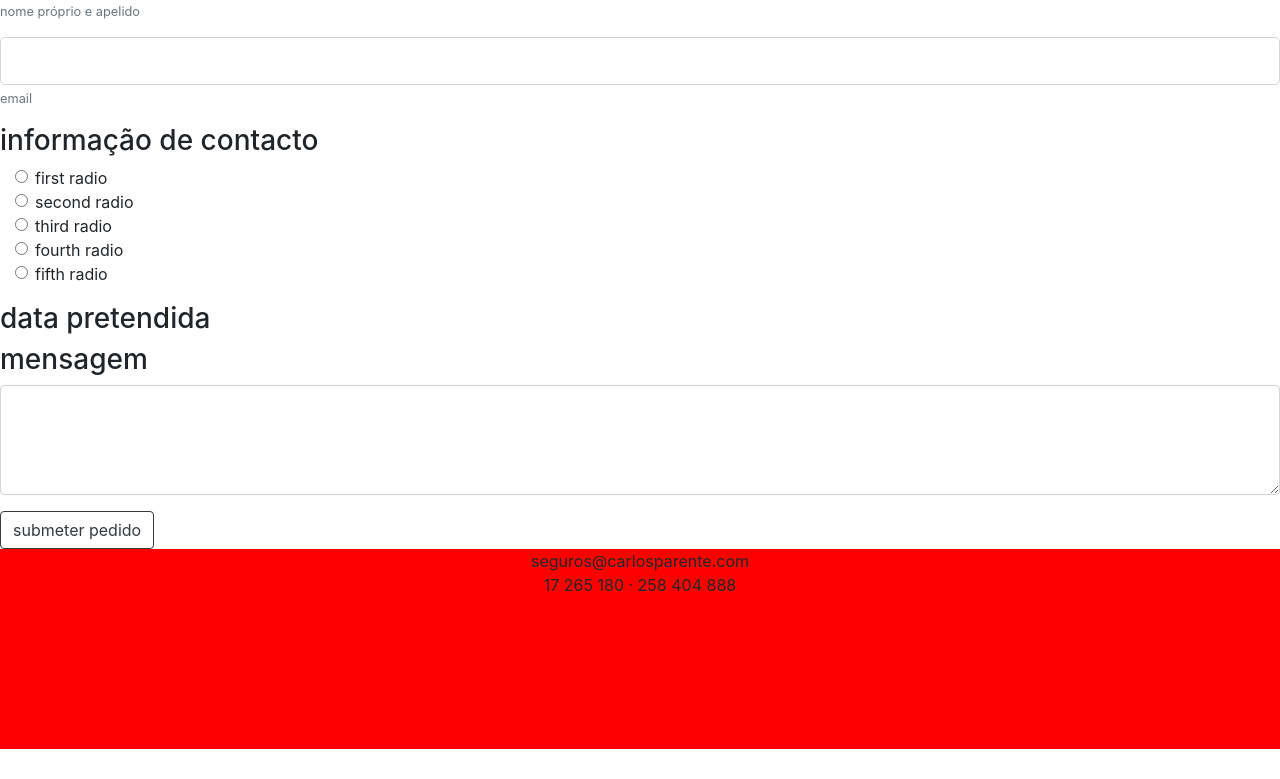
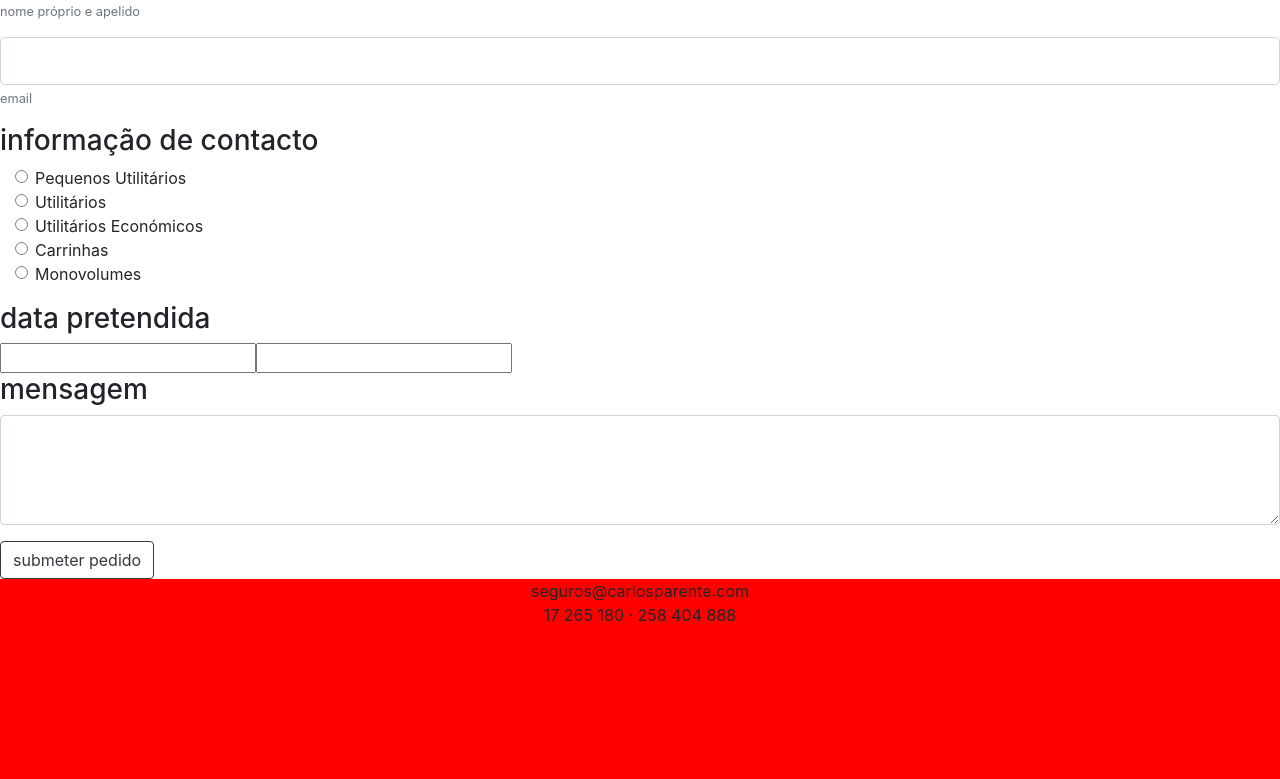
Before and after one commit to lmagoncalo/seguros-parente, a React (Create React App) app: page / in a window 1280 px wide. Shown: the part 2696-3475 px from the top of the page. Before the commit the page ends 3445 px from the top, so only its background shows below. Built offline with nearby package versions, Linux system fonts and the light colour scheme.

Commit message:
Final code implementation

```diff
--- a/package.json
+++ b/package.json
@@ -7,9 +7,11 @@
     "@testing-library/react": "^9.5.0",
     "@testing-library/user-event": "^7.2.1",
     "bootstrap": "^4.4.1",
+    "date-fns": "^2.11.1",
     "elasticemail": "^0.2.0",
     "react": "^16.13.1",
     "react-bootstrap": "^1.0.0",
+    "react-datepicker": "^2.14.1",
     "react-dom": "^16.13.1",
     "react-scripts": "3.4.1"
   },
--- a/src/Components/Simulation/Simulation.js
+++ b/src/Components/Simulation/Simulation.js
@@ -1,7 +1,12 @@
 import React, { Component } from 'react';
 import './Simulation.css';
+import "react-datepicker/dist/react-datepicker.css";
 import Title from "../Title/Title";
-import {Form, Button, Col} from "react-bootstrap";
+import {Form, Button, Col, Alert} from "react-bootstrap";
+import {createEmail} from "../../Utils";
+import DatePicker, { registerLocale } from "react-datepicker";
+import ptBR from "date-fns/locale/pt-BR";
+import { format } from 'date-fns'
 
 class Simulation extends Component {
     constructor(props) {
@@ -13,6 +18,9 @@ class Simulation extends Component {
             message: '',
             start_date: null,
             end_date: null,
+            show: false,
+            color: 'success',
+            alert: ''
         };
         this.handleNameChange = this.handleNameChange.bind(this);
         this.handleEmailChange = this.handleEmailChange.bind(this);
@@ -21,6 +29,10 @@ class Simulation extends Component {
         this.handleEndDateChange = this.handleEndDateChange.bind(this);
         this.handleMessageChange = this.handleMessageChange.bind(this);
         this.handleSubmit = this.handleSubmit.bind(this);
+        this.createError = this.createError.bind(this);
+        this.createSuccess = this.createSuccess.bind(this);
+
+        registerLocale("ptBR", ptBR);
     }
 
     handleNameChange (evt) {
@@ -40,22 +52,43 @@ class Simulation extends Component {
     }
 
     handleStartDateChange (evt) {
-        this.setState({ start_date: evt.target.value });
+        // var formattedDate = format(evt, 'yyyy-MM-dd');
+        this.setState({ start_date: evt });
     }
 
     handleEndDateChange (evt) {
-        this.setState({ end_date: evt.target.value });
+        // var formattedDate = format(evt, 'yyyy-MM-dd');
+        this.setState({ end_date: evt });
+    }
+
+    createError(){
+        let new_color = 'alert';
+        let new_alert = 'O e-mail não foi enviado!';
+        this.setState({ show: !this.state.show, color: new_color, alert: new_alert });
+
+        this.timeoutId = setTimeout(function () {
+            this.setState({show: true});
+        }.bind(this), 1000);
+    }
+
+    createSuccess(){
+        let new_color = 'success';
+        let new_alert = 'O e-mail foi enviado com sucesso.';
+        this.setState({ show: !this.state.show, color: new_color, alert: new_alert });
+
+        this.timeoutId = setTimeout(function () {
+            this.setState({show: false});
+        }.bind(this), 5000);
     }
 
     handleSubmit(event) {
         event.preventDefault();
 
-        /*
-        console.log(this.state.name);
-        console.log(this.state.email);
-        console.log(this.state.car_type);
-        console.log(this.state.message);
-        */
+        const formatted_start_date = format(this.state.start_date, 'yyyy-MM-dd');
+        const formatted_end_date = format(this.state.end_date, 'yyyy-MM-dd');
+
+        const email_body = createEmail(this.state.email, this.state.name, this.state.car_type, formatted_start_date, formatted_end_date, this.state.message);
+        console.log(email_body);
 
         var elasticemail = require('elasticemail');
         var client = elasticemail.createClient({
@@ -65,18 +98,21 @@ class Simulation extends Component {
 
         var msg = {
             from: 'veriwa9198@itiomail.com',
-            from_name: 'Luis Agante',
-            to: 'lmagoncalo@gmail.com',
-            subject: 'Hello',
-            body_text: 'Hello World!'
+            from_name: this.state.name,
+            to: 'jessica.aparente@gmail.com',
+            subject: 'Pedido de simulação',
+            body_text: email_body
         };
 
+        var self = this;
         client.mailer.send(msg, function(err, result) {
             if (err) {
+                self.createError();
                 return console.error(err);
+            } else {
+                self.createSuccess();
+                return console.log(result);
             }
-
-            console.log(result);
         });
     }
 
@@ -100,44 +136,61 @@ class Simulation extends Component {
                     </Form.Group>
 
                     <h3>informação de contacto</h3>
-                    <Form.Group>
+                    <Form.Group onChange={this.handleCarTypeChange}>
                         <Col sm={10}>
                             <Form.Check
                                 type="radio"
-                                label="first radio"
+                                label="Pequenos Utilitários"
                                 name="formHorizontalRadios"
                                 id="formHorizontalRadios1"
+                                value="1"
                             />
                             <Form.Check
                                 type="radio"
-                                label="second radio"
+                                label="Utilitários"
                                 name="formHorizontalRadios"
                                 id="formHorizontalRadios2"
+                                value="2"
                             />
                             <Form.Check
                                 type="radio"
-                                label="third radio"
+                                label="Utilitários Económicos"
                                 name="formHorizontalRadios"
                                 id="formHorizontalRadios3"
+                                value="3"
                             />
                         </Col>
                         <Col sm={10}>
                             <Form.Check
                                 type="radio"
-                                label="fourth radio"
+                                label="Carrinhas"
                                 name="formHorizontalRadios"
                                 id="formHorizontalRadios4"
+                                value="4"
                             />
                             <Form.Check
                                 type="radio"
-                                label="fifth radio"
+                                label="Monovolumes"
                                 name="formHorizontalRadios"
                                 id="formHorizontalRadios5"
+                                value="5"
                             />
                         </Col>
                     </Form.Group>
 
                     <h3>data pretendida</h3>
+
+                    <DatePicker
+                        selected={this.state.start_date}
+                        dateFormat="dd/MM/yyyy"
+                        onChange={this.handleStartDateChange}
+                    />
+
+                    <DatePicker
+                        selected={this.state.end_date}
+                        dateFormat="dd/MM/yyyy"
+                        onChange={this.handleEndDateChange}
+                    />
 
                     <h3>mensagem</h3>
                     <Form.Group>
@@ -147,6 +200,9 @@ class Simulation extends Component {
                     <Button variant="outline-dark" type="submit">
                         submeter pedido
                     </Button>
+                    <Alert variant={this.state.color} show={this.state.show}>
+                        {this.state.alert}
+                    </Alert>
                 </Form>
             </div>
         );
--- a/src/Utils.js
+++ b/src/Utils.js
@@ -52,3 +52,36 @@ export function getClasses() {
         },
     ]
 }
+
+export function createEmail(email, name, car_type, start_date, end_date, message) {
+    let string = "";
+
+    string += "Nome: " + name + "\n";
+    string += "Email: " + email + "\n";
+    let car_name;
+    switch (car_type) {
+        case "1":
+            car_name = "Pequeno utilitário";
+            break;
+        case "2":
+            car_name = "Utilitário";
+            break;
+        case "3":
+            car_name = "Utilitário económico";
+            break;
+        case "4":
+            car_name = "Carrinha";
+            break;
+        case "5":
+            car_name = "Monovolume";
+            break;
+        default:
+            break
+    }
+    string += "Tipo de carro: " + car_name + "\n";
+    string += "Data: " + start_date + " até " + end_date + "\n";
+    string += "Mensagem: " + message + "\n";
+
+    return string;
+
+}
```
Also changed, not shown: 1 other file (tests, documents, lock files or other folders).
